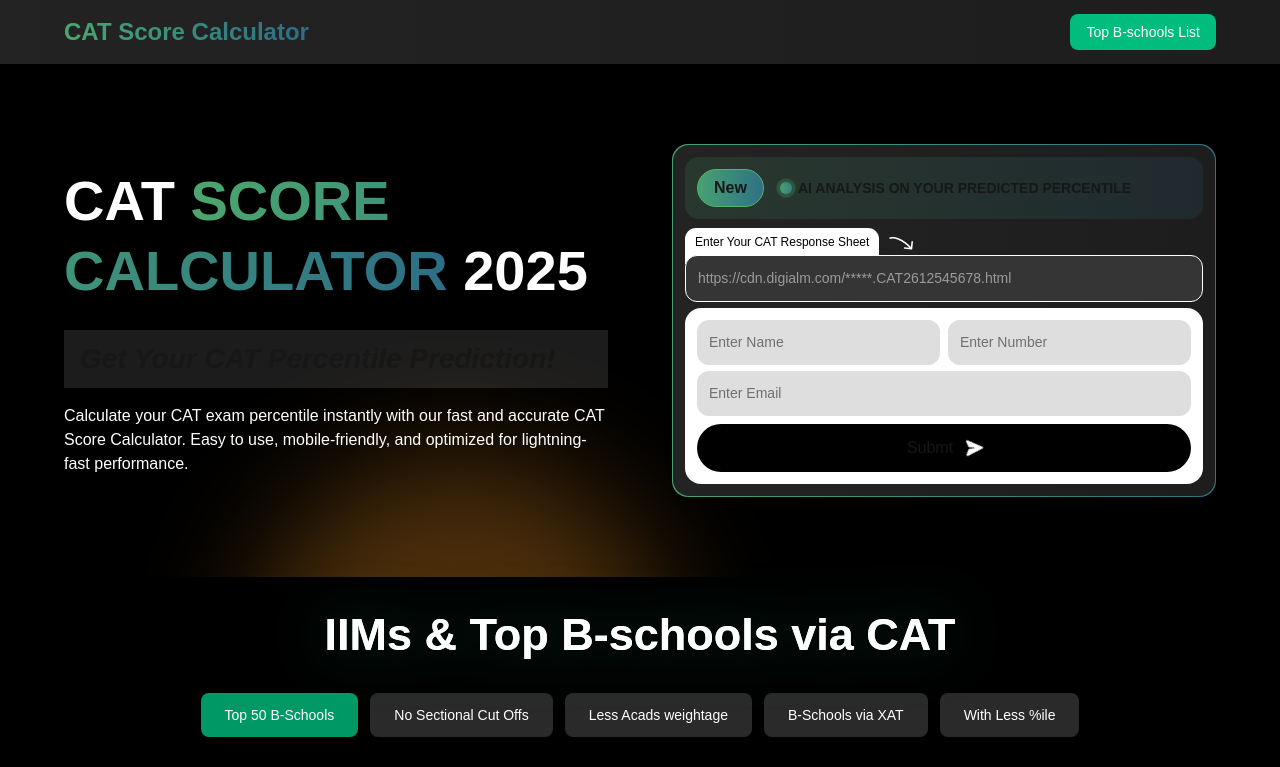
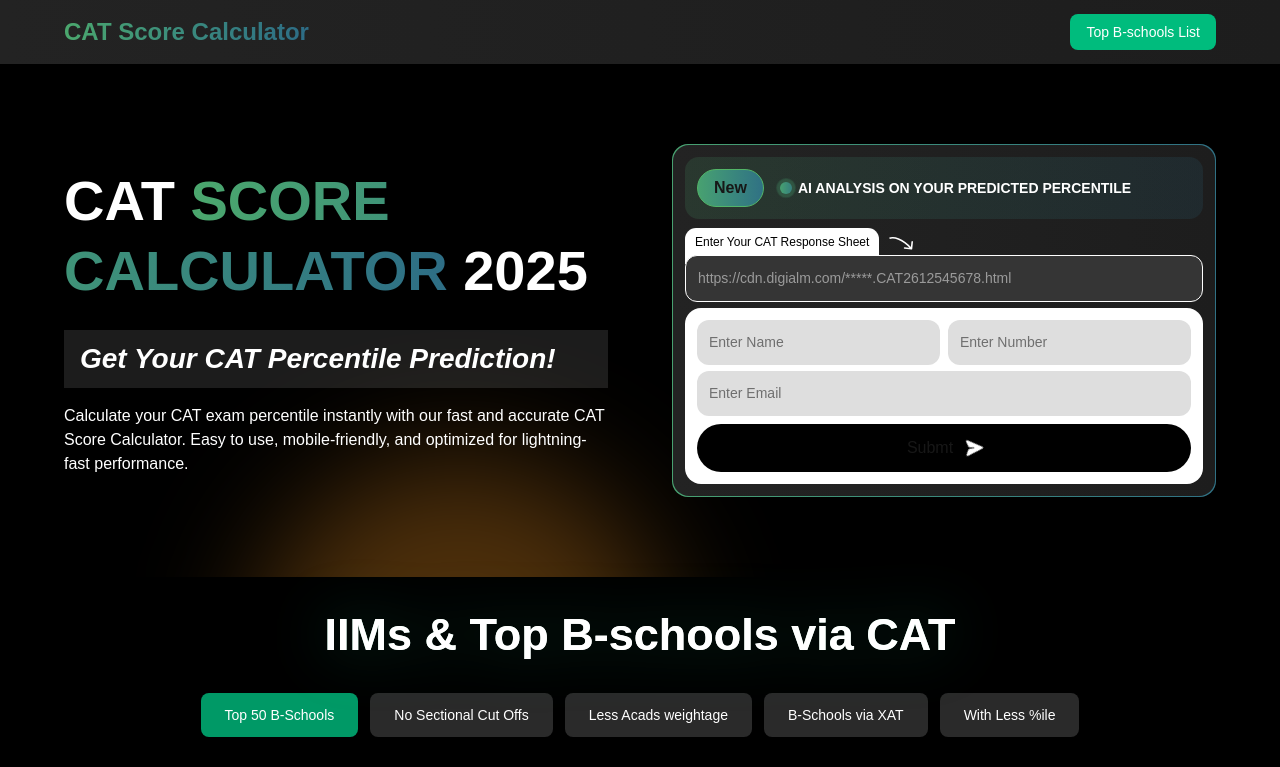
Before and after one commit to iquantain/cat-score-calculator, a Next.js app: page / in a window 1280 px wide. Shown: the top 767 px of the page. Built offline with nearby package versions, Linux system fonts and the light colour scheme.

Commit message:
fixed ui chnages

```diff
--- a/app/page.tsx
+++ b/app/page.tsx
@@ -52,7 +52,7 @@ export default function Home() {
                 </span>
                  2025
               </h1>
-              <h2 className="lg:text-[28px] text-[16px] text-center lg:text-left px-4 py-2 bg-[#ffffff1c] font-extrabold italic mb-4">
+              <h2 className="lg:text-[28px] text-[16px] text-center lg:text-left px-4 py-2 bg-[#ffffff1c] font-extrabold italic mb-4 text-white">
                 Get Your CAT Percentile Prediction!
               </h2>
               <p className="text-white lg:text-[16px] text-[14px] lg:text-left text-center  font-medium">
@@ -65,7 +65,7 @@ export default function Home() {
                   <span className="lg:py-1.5 lg:px-4 py-1 px-2 text-[11px] lg:text-[16px] font-bold bg-linear-to-r from-[#48A170] to-[#307184] rounded-full border border-[#52B568]">
                     New
                   </span>
-                  <h3 className="flex lg:gap-1.5 gap-3 items-center uppercase lg:text-[14px] text-[12px] lg:leading-normal leading-[16px] font-bold">
+                  <h3 className="flex lg:gap-1.5 gap-3 items-center uppercase lg:text-[14px] text-[12px] lg:leading-normal leading-[16px] font-bold text-white">
                     <span className="relative flex">
                       <span className="lg:w-[12px] lg:h-[12px] w-[10px] h-[10px] bg-gradient-to-r from-[#48A170] to-[#307184] rounded-full"></span>
                       <span className="absolute inset-0 lg:w-[12px] lg:h-[12px] w-[10px] h-[10px] rounded-full bg-[#48A170] opacity-75 animate-ping"></span>
```
